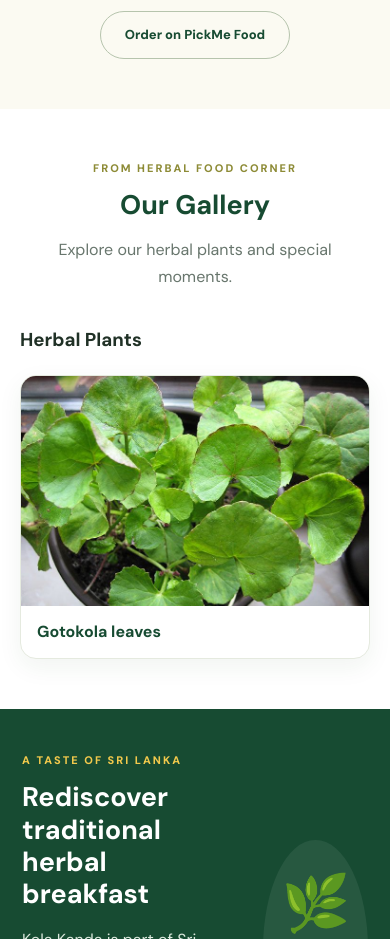
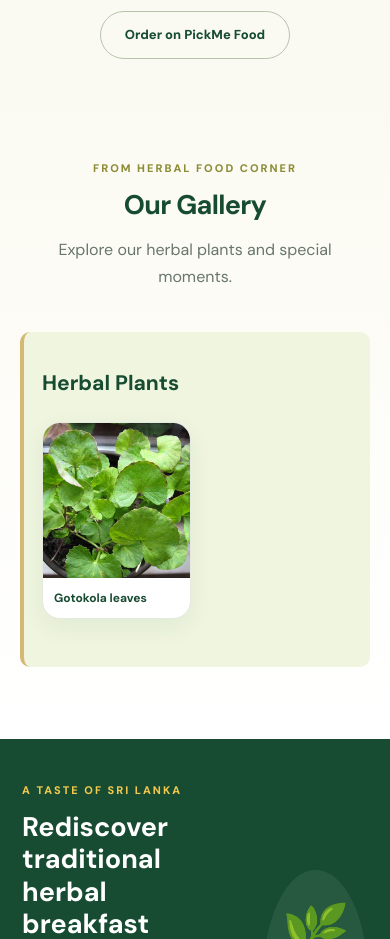
Before and after one commit to HerbalFoodCorner/Herbal-Food-Corner, a plain HTML site: page index.html in a window 390 px wide. Shown: the part 2694-3633 px from the top of the page. Drawn offline with Linux system fonts and the light colour scheme; a script that the page names is missing.

Commit message:
styles.css

```diff
--- a/styles.css
+++ b/styles.css
@@ -16,3 +16,105 @@
 .menu-photo{display:block;width:100%;height:210px;object-fit:cover;border-radius:14px 14px 0 0;background:#edf4e9}
 .menu-card{overflow:hidden}
 #live-menu-grid .card-content{padding:18px}
+
+/* Herbal Food Corner - Premium Gallery Design */
+
+#gallery {
+  background: linear-gradient(180deg, #fbfaf2 0%, #ffffff 100%);
+}
+
+#gallery .section-heading {
+  margin-bottom: 42px;
+}
+
+#gallery .section-heading h2 {
+  letter-spacing: -0.7px;
+}
+
+.gallery-category {
+  margin: 38px 0 22px;
+  padding: 13px 18px;
+  background: #eff5df;
+  border-left: 4px solid #d6b875;
+  border-radius: 10px;
+  color: #174b32;
+  font-size: 21px;
+  font-weight: 800;
+}
+
+.gallery-grid {
+  grid-template-columns: repeat(3, minmax(0, 1fr));
+  gap: 24px;
+  margin-bottom: 35px;
+}
+
+.gallery-grid figure,
+.gallery-card {
+  border: 1px solid #e5eadf;
+  border-radius: 18px;
+  overflow: hidden;
+  background: #fff;
+  box-shadow: 0 8px 25px #174b3210;
+  transition: transform .25s ease, box-shadow .25s ease;
+}
+
+.gallery-grid figure:hover,
+.gallery-card:hover {
+  transform: translateY(-5px);
+  box-shadow: 0 15px 32px #174b3220;
+}
+
+.gallery-frame {
+  height: 250px;
+  overflow: hidden;
+  background: #eff5df;
+}
+
+.gallery-frame img {
+  transition: transform .5s ease;
+}
+
+.gallery-grid figure:hover .gallery-frame img,
+.gallery-card:hover .gallery-frame img {
+  transform: scale(1.06);
+}
+
+.gallery-grid figcaption {
+  padding: 16px 18px;
+  font-size: 14px;
+  line-height: 1.5;
+}
+
+.gallery-grid figcaption small {
+  display: block;
+  margin-top: 6px;
+  color: #8b8535;
+  font-size: 11px;
+  font-weight: 600;
+}
+
+@media(max-width:850px) {
+  .gallery-grid {
+    grid-template-columns: repeat(2, minmax(0, 1fr));
+  }
+}
+
+@media(max-width:560px) {
+  .gallery-grid {
+    grid-template-columns: repeat(2, minmax(0, 1fr));
+    gap: 12px;
+  }
+
+  .gallery-frame {
+    height: 155px;
+  }
+
+  .gallery-grid figcaption {
+    padding: 11px;
+    font-size: 12px;
+  }
+
+  .gallery-category {
+    font-size: 18px;
+  }
+}
```
